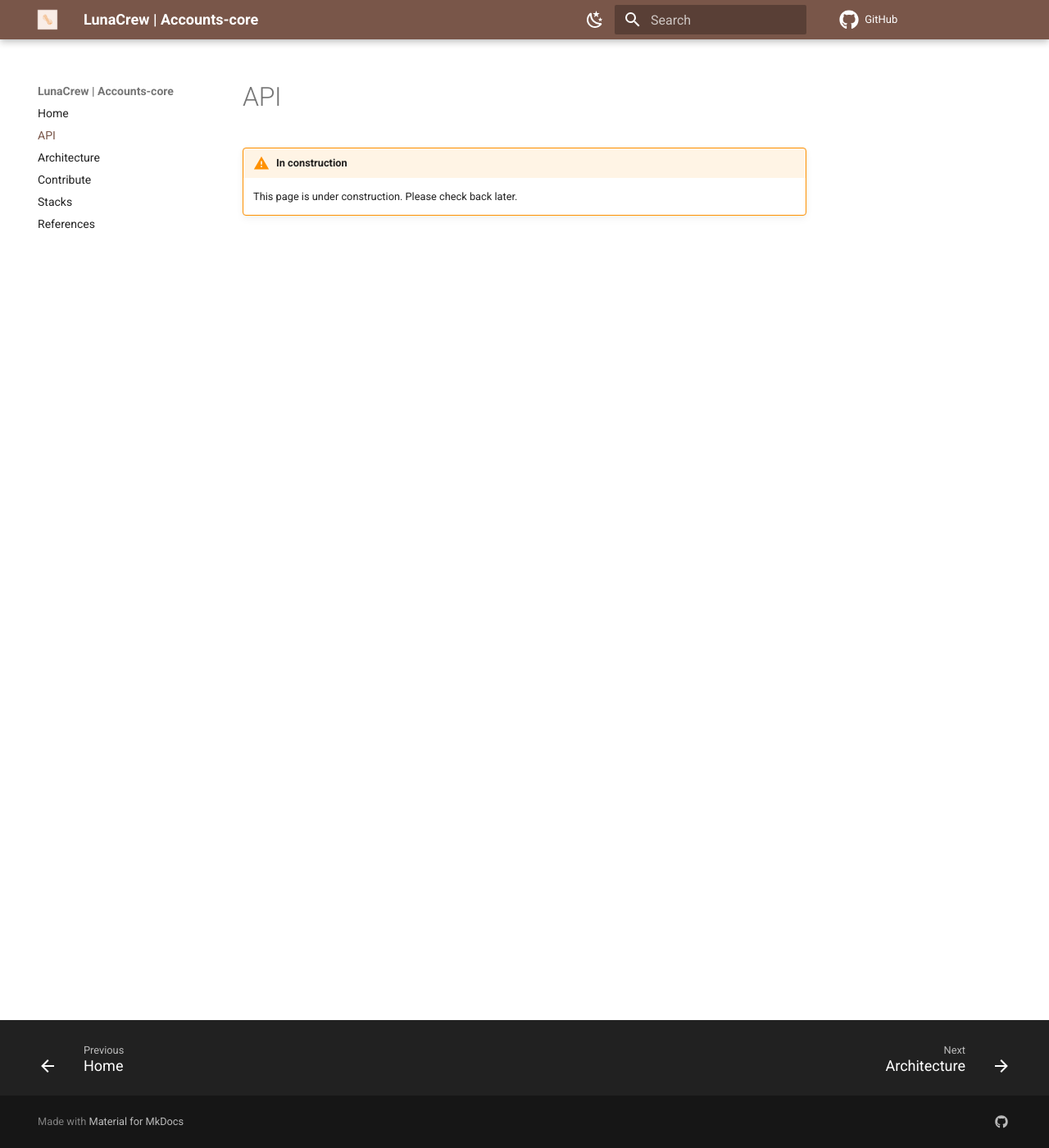
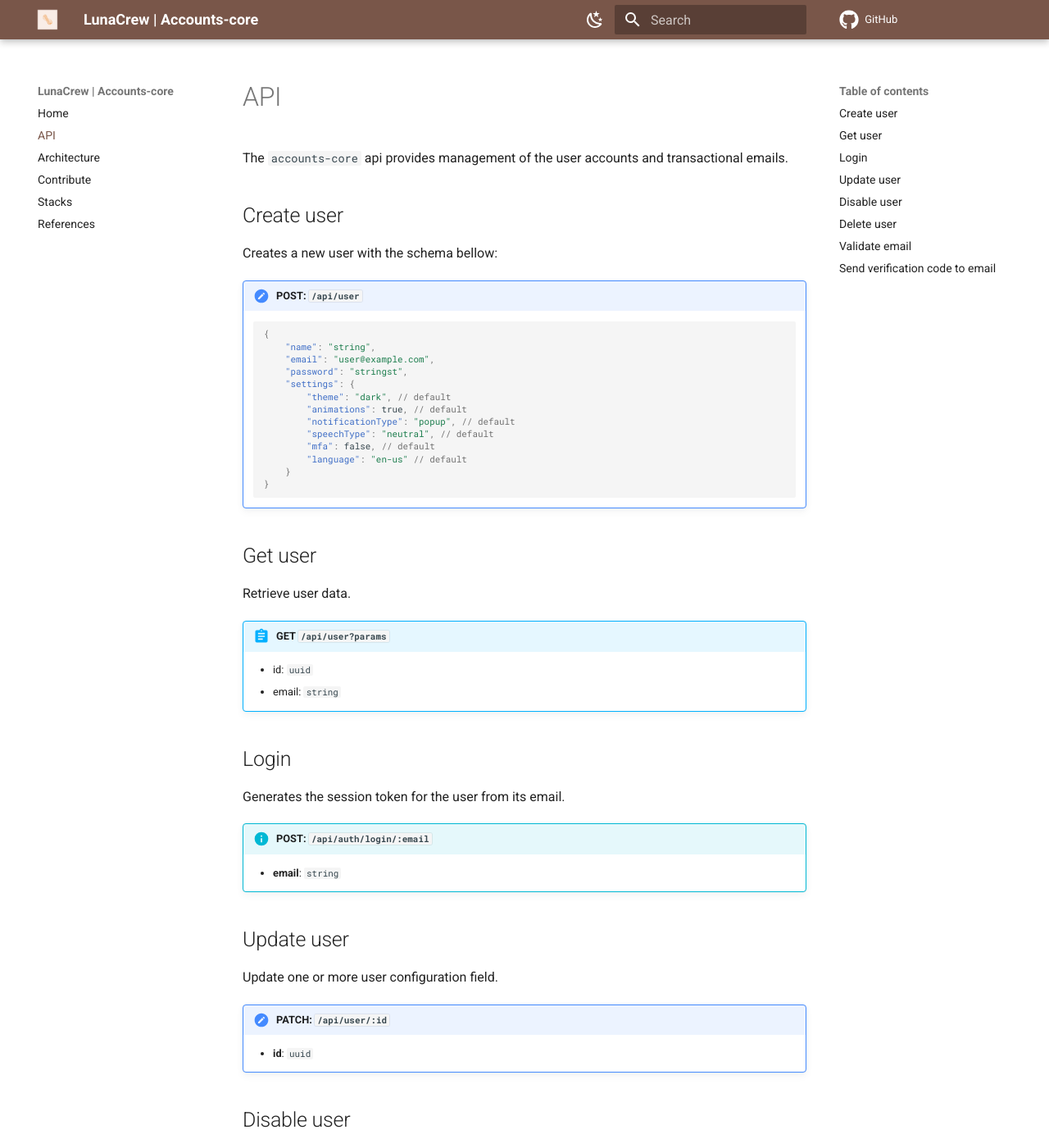
Before and after one commit to LunaCrew/accounts-core, an MkDocs documentation site: the page built from docs/pages/api.md, in a window 1280 px wide and 1400 px high. Shown: the whole window at 82% size. Built offline with MkDocs 1.6.1 and Material for MkDocs 9.7.7, drawn with Linux system fonts in a browser that asks for light colours; comment, search, counter and statistics services are not loaded; some of the changed text lies outside the part shown.

````diff
--- a/docs/mkdocs.yml
+++ b/docs/mkdocs.yml
@@ -33,7 +33,7 @@ theme:
         icon: material/weather-night
         name: Switch to dark mode
       primary: brown
-      accent: blue
+      accent: indigo
 
     # Palette toggle for dark mode
     - scheme: slate
@@ -41,12 +41,11 @@ theme:
         icon: material/weather-sunny
         name: Switch to light mode
       primary: brown
-      accent: blue
+      accent: indigo
 
   features:
     - navigation.footer
     - navigation.top
-    # - toc.integrate
 
 extra:
   social:
--- a/docs/pages/api.md
+++ b/docs/pages/api.md
@@ -1,4 +1,76 @@
 # API
 
-!!! warning "In construction"
-    This page is under construction. Please check back later.
+The `accounts-core` api provides management of the user accounts and transactional emails.
+
+## Create user
+
+Creates a new user with the schema bellow:
+
+!!! note "**POST**: `/api/user`"
+    ```json
+    {
+        "name": "string",
+        "email": "user@example.com",
+        "password": "stringst",
+        "settings": {
+            "theme": "dark", // default
+            "animations": true, // default
+            "notificationType": "popup", // default
+            "speechType": "neutral", // default
+            "mfa": false, // default
+            "language": "en-us" // default
+        }
+    }
+    ```
+
+## Get user
+
+Retrieve user data.
+
+!!! abstract "**GET** `/api/user?params`"
+    - id: `uuid`
+    - email: `string`
+
+## Login
+
+Generates the session token for the user from its email.
+
+!!! info "**POST**: `/api/auth/login/:email`"
+    - **email**: `string`
+
+## Update user
+
+Update one or more user configuration field.
+
+!!! note "**PATCH**: `/api/user/:id`"
+    - **id**: `uuid`
+
+## Disable user
+
+Disable the user account and schedule it for exclusion.
+
+!!! warning "**POST**: `/api/user/:id`"
+    - **id**: `uuid`
+
+## Delete user
+
+Permanently deletes the user account.
+
+!!! danger "**DELETE**: `/api/user/:id`"
+    - **id**: `uuid`
+
+## Validate email
+
+Validate the email used on account creation.
+
+!!! info "**POST**: `/api/auth/email/validate/:id/:token`"
+    - **id**: `uuid`
+    - **token**: generated on account creation with 8 digits and alphanumeric.
+
+## Send verification code to email
+
+Send a new token to the user email. If `isEmailValidation` equals `true` it sets the account email status to not validated.
+
+!!! info "**POST**: `/api/auth/email/verify/:id?params`"
+    - **id**: `uuid`
+    - **isEmailValidation**: `boolean`
````
Also changed, not shown: docs/pages/stacks.md (+22 -12 lines), docs/swagger.json (+16 -2 lines), 1 other file.
